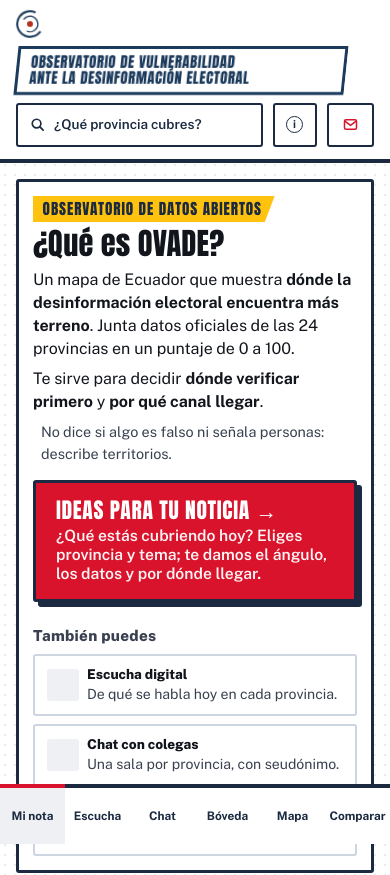
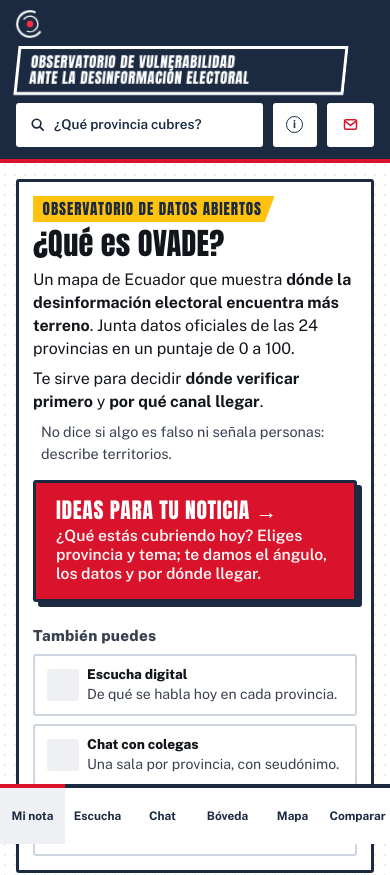
Before and after one commit to marcado993/mediahack2, a Next.js app in the folder frontend/: page / in a window 390 px wide. Shown: the top 875 px of the page. Built offline with nearby package versions, Linux system fonts and the light colour scheme.

Commit message:
Navy top bar: navigation told apart from content at a glance
The white header blended into the white page. It is now navy with white
text, a red rule underneath and the white OVADE mark; the active tab is
underlined in red. Phones keep their light tab bar at the bottom.

```diff
--- a/frontend/app/cuerpo.html
+++ b/frontend/app/cuerpo.html
@@ -27,7 +27,7 @@
 <a class="skip" href="#main">Saltar al contenido</a>
 <header><div class="wrap">
 <div class="brand-row">
-<img src="/marca-azul.svg" alt="" class="brand-mark" id="brandMark" width="32" height="32" aria-hidden="true">
+<img src="/marca-oscuro.svg" alt="" class="brand-mark" id="brandMark" width="32" height="32" aria-hidden="true">
 <img id="brandLogo" class="brand-logo" alt="" hidden>
 <h1 id="brandTitle">Observatorio de Vulnerabilidad ante la Desinformación Electoral</h1>
 <button type="button" class="finder-btn" id="buscador" aria-haspopup="dialog" aria-keyshortcuts="/ Control+K" title="Buscar provincia: pulsa / o Ctrl+K desde cualquier pantalla">
--- a/frontend/public/assets/estilo-ps.css
+++ b/frontend/public/assets/estilo-ps.css
@@ -3251,3 +3251,49 @@ details.a-fondo .card,
 .inset-gal {
   box-shadow: none;
 }
+
+/* =====================================================================
+   Top bar in navy: the navigation is told apart from the content at a
+   glance. Same colour in both themes; on phones the tab bar at the
+   bottom keeps its own light look.
+   ===================================================================== */
+header {
+  background: #1b2a41;
+  color: #fff;
+  border-bottom: 4px solid var(--primario);
+}
+:root[data-tema="oscuro"] header {
+  background: #0c1322;
+}
+header h1,
+#brandTitle {
+  color: #fff;
+  border-color: #fff;
+}
+.finder-btn,
+.btn-datos,
+.btn-tema,
+.btn-req {
+  border-color: #fff;
+}
+@media (min-width: 641px) {
+  header nav button,
+  header nav .nav-ext {
+    color: rgba(255, 255, 255, 0.82);
+    border-bottom-color: rgba(255, 255, 255, 0.22);
+    background: none;
+  }
+  header nav button:hover,
+  header nav .nav-ext:hover {
+    color: #fff;
+    background: rgba(255, 255, 255, 0.1);
+  }
+  header nav button.on {
+    color: #fff;
+    border-bottom-color: var(--primario);
+    background: none;
+  }
+  header nav button.nuevo::after {
+    border-color: #1b2a41;
+  }
+}
--- a/frontend/public/assets/mod/tema.js
+++ b/frontend/public/assets/mod/tema.js
@@ -27,7 +27,7 @@ function pintarBoton() {
 function aplicar(t) {
   // the logo has two versions: white rings in dark, blue rings in light; the centre dot is red in both
   const marca = document.getElementById("brandMark");
-  if (marca) marca.src = t === "oscuro" ? "/marca-oscuro.svg" : "/marca-azul.svg";
+  if (marca) marca.src = "/marca-oscuro.svg"; // the top bar is navy in both themes: the white mark always reads
   document.documentElement.dataset.tema = t;
   document.documentElement.style.colorScheme = t === "oscuro" ? "dark" : "light";
   pintarBoton();
```
